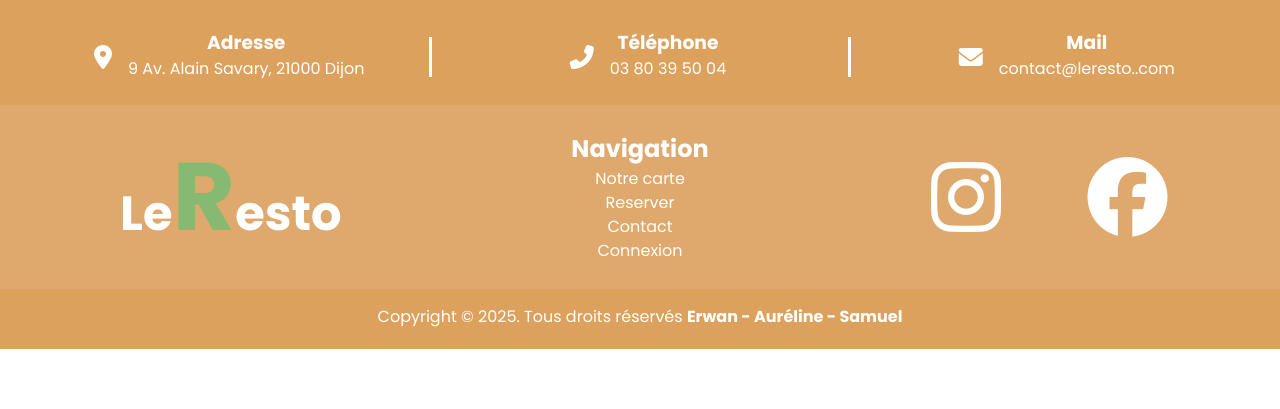
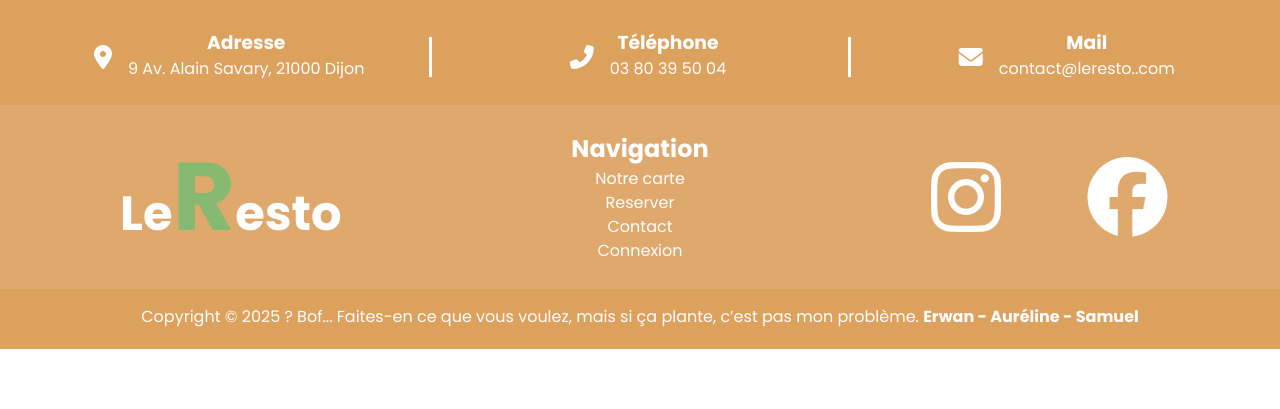
Before and after one commit to R-Erwan/DawRestaurant, a PHP site: page /index.php in a window 1280 px wide. Shown: the part 144-553 px from the top of the page. Run offline with PHP 8.4, Linux system fonts and the light colour scheme; some libraries are stand-ins or nearby versions.

Commit message:
Footer cp

```diff
--- a/public/includes/footer/footer.php
+++ b/public/includes/footer/footer.php
@@ -46,7 +46,7 @@
             </div>
         </div>
         <div class="footer-copyright">
-            <span>Copyright © 2025. Tous droits réservés </span> <span class="footer-names">Erwan - Auréline - Samuel</span>
+            <span>Copyright © 2025 ? Bof... Faites-en ce que vous voulez, mais si ça plante, c’est pas mon problème.  </span> <span class="footer-names">Erwan - Auréline - Samuel</span>
         </div>
     </div>
 </footer>
```
